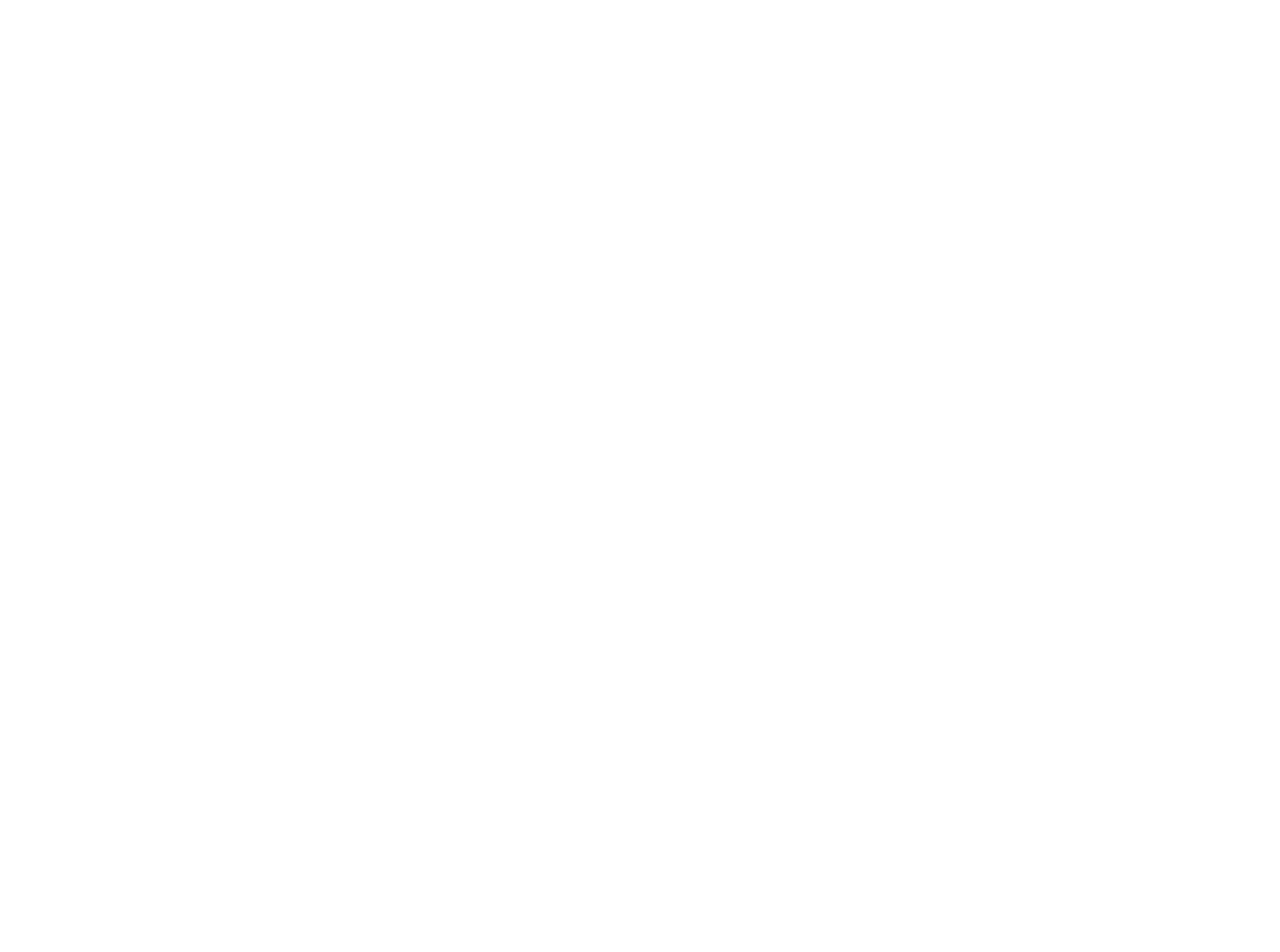
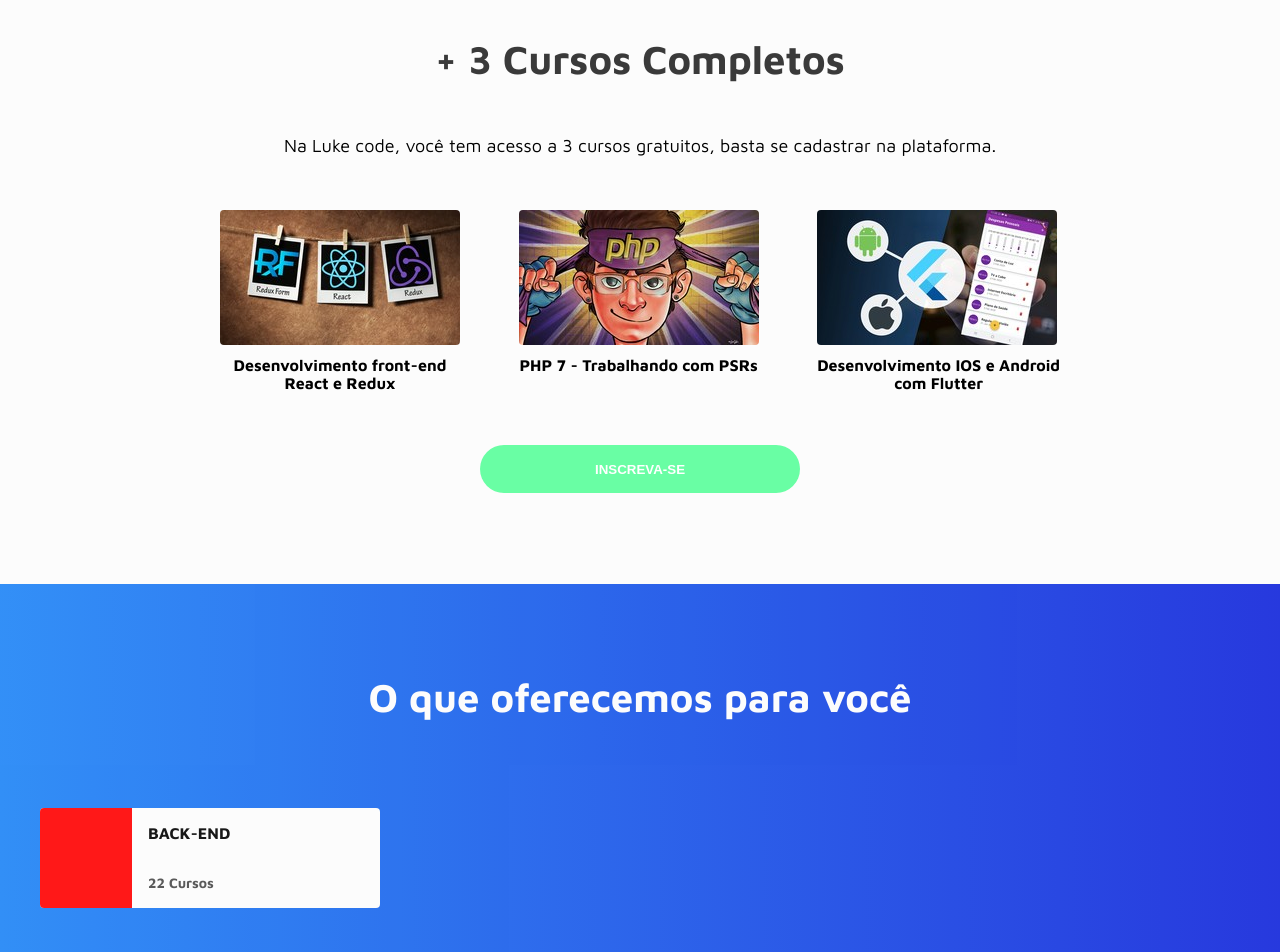
Before and after one commit to gabihvespoli/luke-code, a React (Create React App) app in the folder frontend/: page / in a window 1280 px wide. Shown: the part 760-1712 px from the top of the page. Before the commit the page ends 800 px from the top, so only its background shows below. Built offline with nearby package versions, Linux system fonts and the light colour scheme.

Commit message:
Add section de cursos e componentizando elementos

```diff
--- /dev/null
+++ b/frontend/src/Components/CardCourse/index.jsx
@@ -0,0 +1,13 @@
+import React from 'react';
+import './styles.css';
+
+const CardCourse = (props) => {
+  return (
+    <article>
+      <img src={props.image} alt={props.description} />
+      <h4>{props.children}</h4>
+    </article>
+  );
+};
+
+export default CardCourse;
--- /dev/null
+++ b/frontend/src/Components/CardCourse/styles.css
@@ -0,0 +1,8 @@
+.section-2 .container .card-container article img {
+  border-radius: 4px;
+}
+
+.section-2 .container .card-container article h4 {
+  margin-top: 8px;
+  text-align: center;
+}
--- a/frontend/src/pages/Home/index.jsx
+++ b/frontend/src/pages/Home/index.jsx
@@ -1,9 +1,16 @@
-import React from "react";
-import Animation from "../../Components/Animation/Index";
+import React from 'react';
+import Animation from '../../Components/Animation/Index';
+import CardCourse from '../../Components/CardCourse/index';
+
 import './styles.css';
+import logo from '../../assets/images/logo.png';
+
+import yoda from '../../assets/images/characters/yoda.png';
 import separator from '../../assets/images/separator.svg';
-import yoda from '../../assets/images/characters/yoda.png';
-import logo from '../../assets/images/logo.png';
+
+import courseReactRedux from '../../assets/images/courses/react-redux.jpg';
+import coursePhp from '../../assets/images/courses/php.jpg';
+import courseFlutter from '../../assets/images/courses/flutter.jpg';
 
 
 const Home = () => {
@@ -34,6 +41,46 @@
           </main>
         </div>
       </div>
+      <div className="section-2">
+        <div className="container">
+          <h2>+ 3 Cursos Completos</h2>
+          <p>
+            Na Luke code, você tem acesso a 3 cursos gratuitos, basta se cadastrar na plataforma.
+          </p>
+          <section className="card-container">
+            <CardCourse image={courseReactRedux} description="Desenvolvimento front-end React e Redux">
+              Desenvolvimento front-end <br /> React e Redux
+            </CardCourse>
+
+            <CardCourse image={coursePhp} description="PHP 7 - Trabalhando com PSRs">
+              PHP 7 - Trabalhando com PSRs
+            </CardCourse>
+
+            <CardCourse image={courseFlutter} description="Desenvolvimento IOS e Android com Flutter">
+              Desenvolvimento IOS e Android <br/>com Flutter
+            </CardCourse>
+          </section>
+          <button>
+            INSCREVA-SE
+          </button>
+        </div>
+      </div>
+      <div className="section-3">
+        <div className="container">
+          <h2>O que oferecemos para você</h2>
+          <section className="categories-container">
+            <div className="category-card">
+              <div className="category-card-image">
+                {/* <img src="" alt=""/> */}
+              </div>
+              <div className="category-card-content">
+                <h4>BACK-END</h4>
+                <p>22 Cursos</p>
+              </div>
+            </div>
+          </section>
+        </div>
+      </div>
     </>
   );
 };
--- a/frontend/src/pages/Home/styles.css
+++ b/frontend/src/pages/Home/styles.css
@@ -85,3 +85,117 @@
 .section-1 .container .header img {
   width: 10%;
 }
+
+.section-2 {
+  width: 100%;
+  height: 80vh;
+  background-color: #fcfcfc;
+}
+
+.section-2 .container {
+  max-width: 1264px;
+  height: 80vh;
+  margin: 0 auto;
+  padding: 0 32px;
+  display: flex;
+  flex-direction: column;
+  justify-content: space-around;
+  align-items: center;
+}
+
+.section-2 .container h2 {
+  font-size: 40px;
+  text-align: center;
+  color: #3a3a3a;
+  margin-top: 64px;
+}
+
+.section-2 .container p {
+  font-size: 18px;
+}
+
+.section-2 .container .card-container {
+  display: flex;
+  justify-content: space-between;
+  width: 70%;
+}
+
+.section-2 .container button {
+  width: 320px;
+  height: 48px;
+  border-radius: 32px;
+  border: 0;
+  font-weight: bold;
+  outline: 0;
+  cursor: pointer;
+  color: #fff;
+  background-color: rgba(89, 254, 155, 0.9);
+  margin-bottom: 64px;
+}
+
+.section-3 {
+  width: 100%;
+  height: 80vh;
+  background-image: linear-gradient(to right, #1C83F6, #0F23DA);
+  opacity: 90%;
+}
+
+.section-3 .container {
+  max-width: 1264px;
+  height: 80vh;
+  margin: 0 auto;
+  padding: 0 32px;
+}
+
+.section-3 .container h2 {
+  font-size: 40px;
+  color: #fcfcfc;
+  height: 28vh;
+  display: flex;
+  align-items: center;
+  justify-content: center;
+}
+
+.section-3 .container .categories-container {
+  height: 52vh;
+}
+
+.section-3 .container .categories-container .category-card {
+  width: 340px;
+  height: 100px;
+  border-radius: 4px;
+  background-color: #fcfcfc;
+  display: flex;
+}
+
+.section-3 .container .categories-container .category-card .category-card-image {
+  width: 92px;
+  height: 100px;
+  border-radius: 4px 0px 0px 4px;
+  background-color: red;
+}
+
+.section-3 .container .categories-container .category-card .category-card-content {
+  width: 248px;
+  padding: 16px;
+}
+
+.section-3 .container .categories-container .category-card .category-card-content p {
+  padding-top: 32px;
+  font-size: 14px;
+  font-weight: bold;
+  color: #494949;
+}
+
+::-webkit-scrollbar {
+  width: 15px;
+}
+
+::-webkit-scrollbar-thumb {
+  background-color: rgb(89, 254, 155);
+  border-radius: 10px;
+}
+
+::-webkit-scrollbar-track {
+  background-color: #494949;
+}
```
Also changed, not shown: 1 other file (tests, documents, lock files or other folders).
